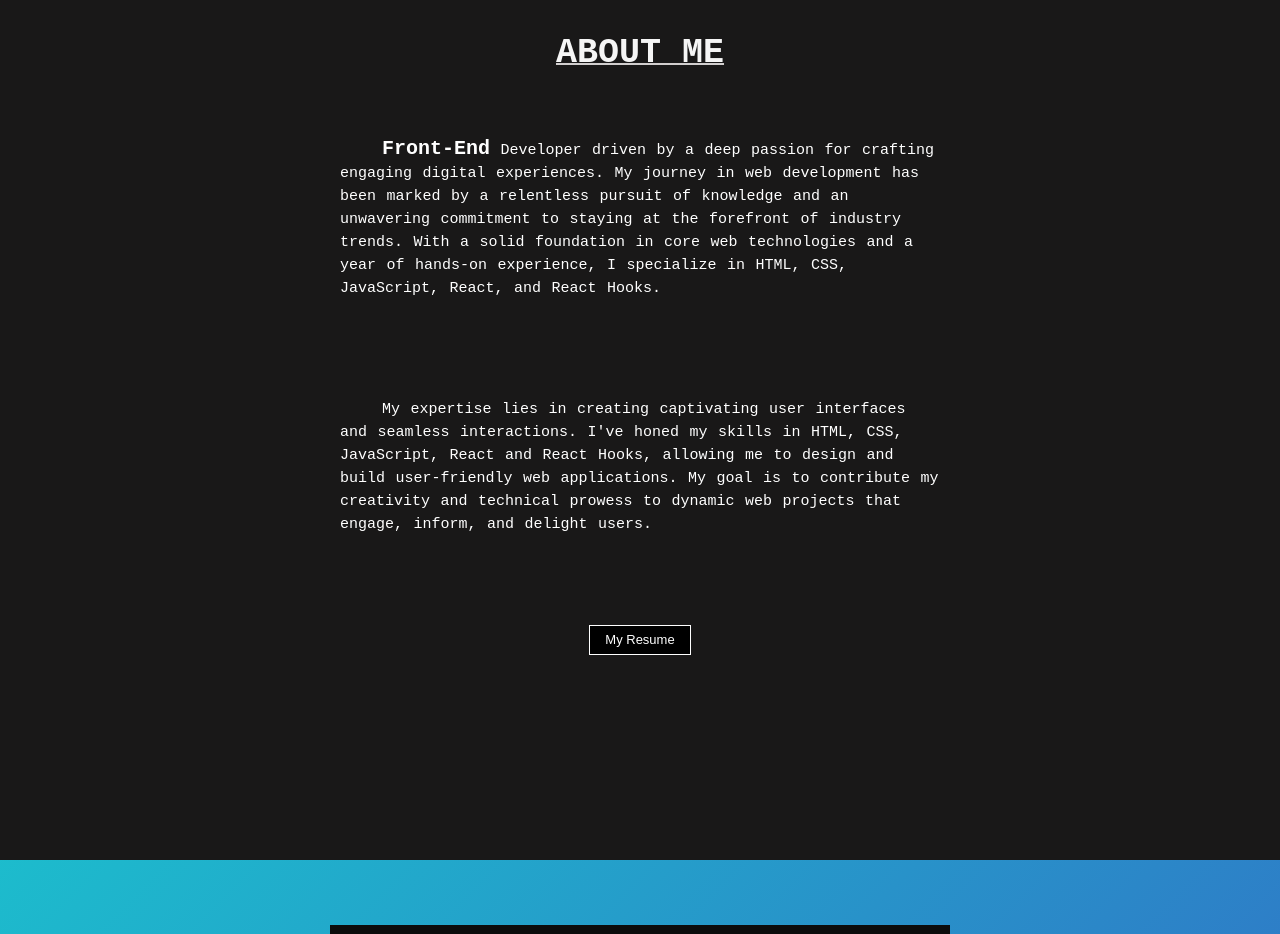
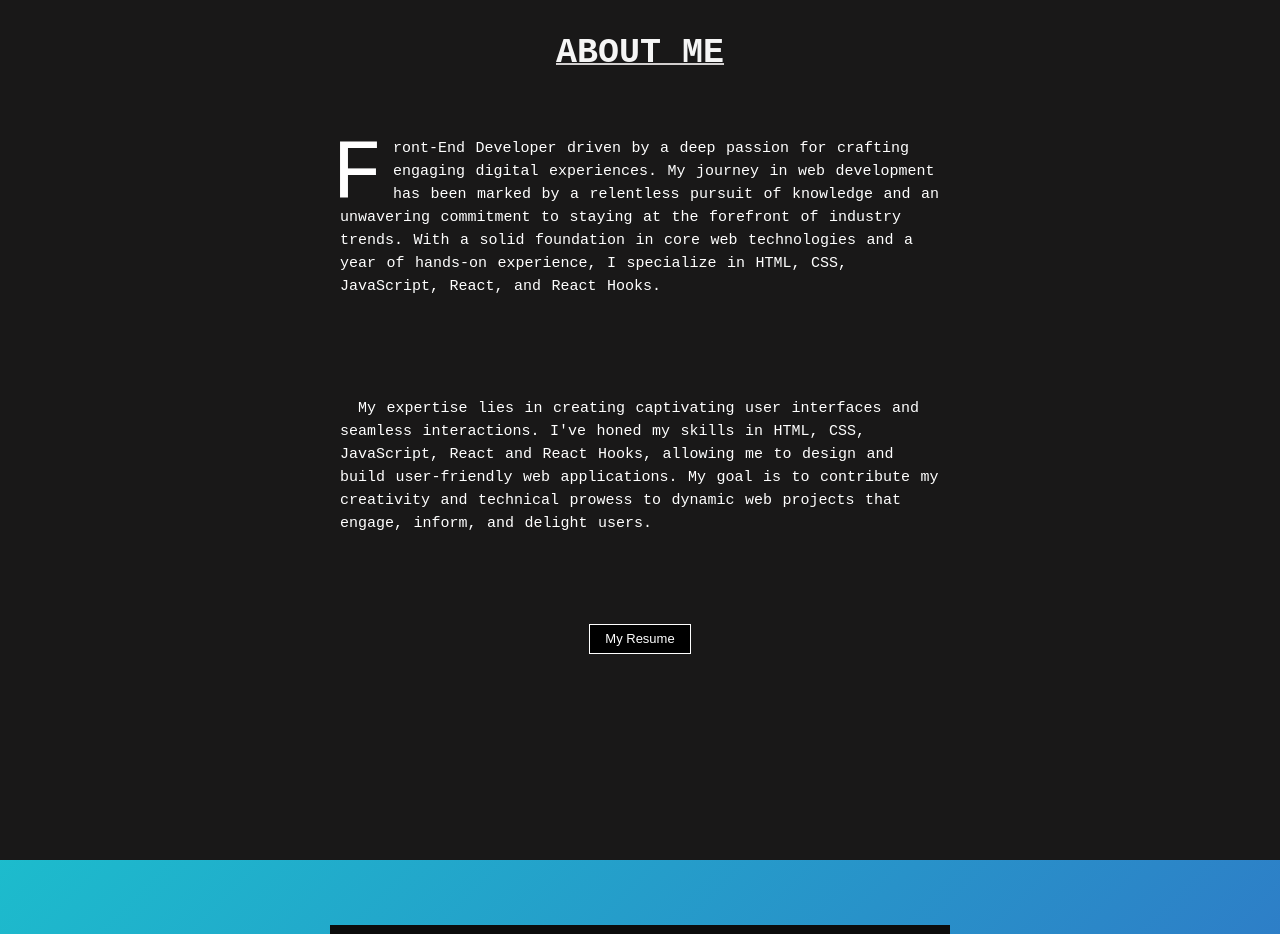
Before and after one commit to Yuteoctober/portfolio, a React (Vite) app: page / in a window 1280 px wide. Shown: the part 1960-2894 px from the top of the page. Built offline with nearby package versions, Linux system fonts and the light colour scheme.

Commit message:
drop cap added aboutme

```diff
--- a/src/components/AboutMe.jsx
+++ b/src/components/AboutMe.jsx
@@ -22,7 +22,7 @@
           <div className="grey_bg"></div>
           <div className={`aboutme_container ${isVisivle? 'show':''}`} ref={ref}>
              <h1 className="head_about_me">ABOUT ME</h1>
-            <p className="about_me_part_one"><span>Front-End</span> Developer driven by a deep passion for crafting engaging digital experiences. My journey in web development has been marked by a relentless pursuit of knowledge and an unwavering commitment to staying at the forefront of industry trends.
+            <p className="about_me_part_one">Front-End Developer driven by a deep passion for crafting engaging digital experiences. My journey in web development has been marked by a relentless pursuit of knowledge and an unwavering commitment to staying at the forefront of industry trends.
               With a solid foundation in core web technologies and a year of hands-on experience,
               I specialize in HTML, CSS, JavaScript, React, and React Hooks.
               </p>
--- a/src/index.css
+++ b/src/index.css
@@ -1404,7 +1404,7 @@
   animation: Slidefromleft 1s ease-in 0.3s forwards;
 }
 .aboutme_container p {
-  text-indent: 7%;
+  text-indent: 0;
   font-size: 15px;
   color: rgb(255, 255, 255);
   height: 100%;
@@ -1413,19 +1413,18 @@
   word-spacing: 1.5px;
 }
 
-.about_me_part_one span {
-  font-size: 20px;
-  font-weight: bold;
-}
-
-.about_me_part_one {
-  opacity: 0;
-
-}
+
+.aboutme_container .about_me_part_one::first-letter {
+  initial-letter: 3;
+  padding-right: 1rem;
+  color: rgb(255, 254, 254);
+}
+
 .aboutme_container.show .about_me_part_one{
   animation: rightToOriginal 1s ease-in .5s forwards;
 }
-.about_me_part_two {
+.aboutme_container .about_me_part_two {
+  text-indent: 3%;
   opacity: 0;
 }
 .aboutme_container.show .about_me_part_two{
```
